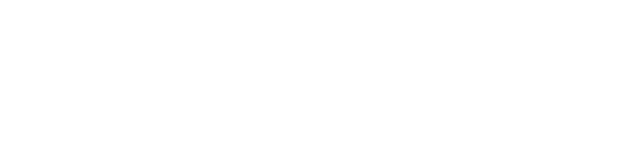
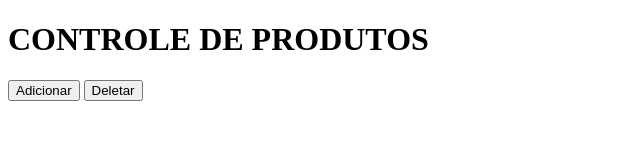
Before and after one commit to RosiCoimbra/ProgramacaoOrientadaObjetos, a plain HTML site: page Aula1/ProjetoJavascript/index.html in a window 1280 px wide. Shown: the whole page, without its empty margins (0-640 px from the left). Drawn offline with Linux system fonts and the light colour scheme.

Commit message:
ClasseAdicionar_e_Excluir

```diff
--- a/Aula1/ProjetoJavascript/index.html
+++ b/Aula1/ProjetoJavascript/index.html
@@ -9,6 +9,12 @@
     <script src="js/scripts.js" defer></script>
 </head>
 <body>
+    <div class="class">
+        <h1>CONTROLE DE PRODUTOS</h1>
+
+        <button onclick="produto.adicionar()">Adicionar</button>
+        <button onclick="produto.excluir()">Deletar</button>
+    </div>
 
 </body>
 </html>
--- a/Aula1/ProjetoJavascript/js/scripts.js
+++ b/Aula1/ProjetoJavascript/js/scripts.js
@@ -0,0 +1,17 @@
+class Produto {
+    constructor() {
+        this.id = 0;
+        this.nomeProduto = '';
+        this.valor = 0;
+    }
+
+    adicionar() {
+        alert('Adicionando produto')
+    }
+
+   excluir() {
+        alert('Excluindo produto')
+    }
+}
+
+let produto = new Produto();
```
